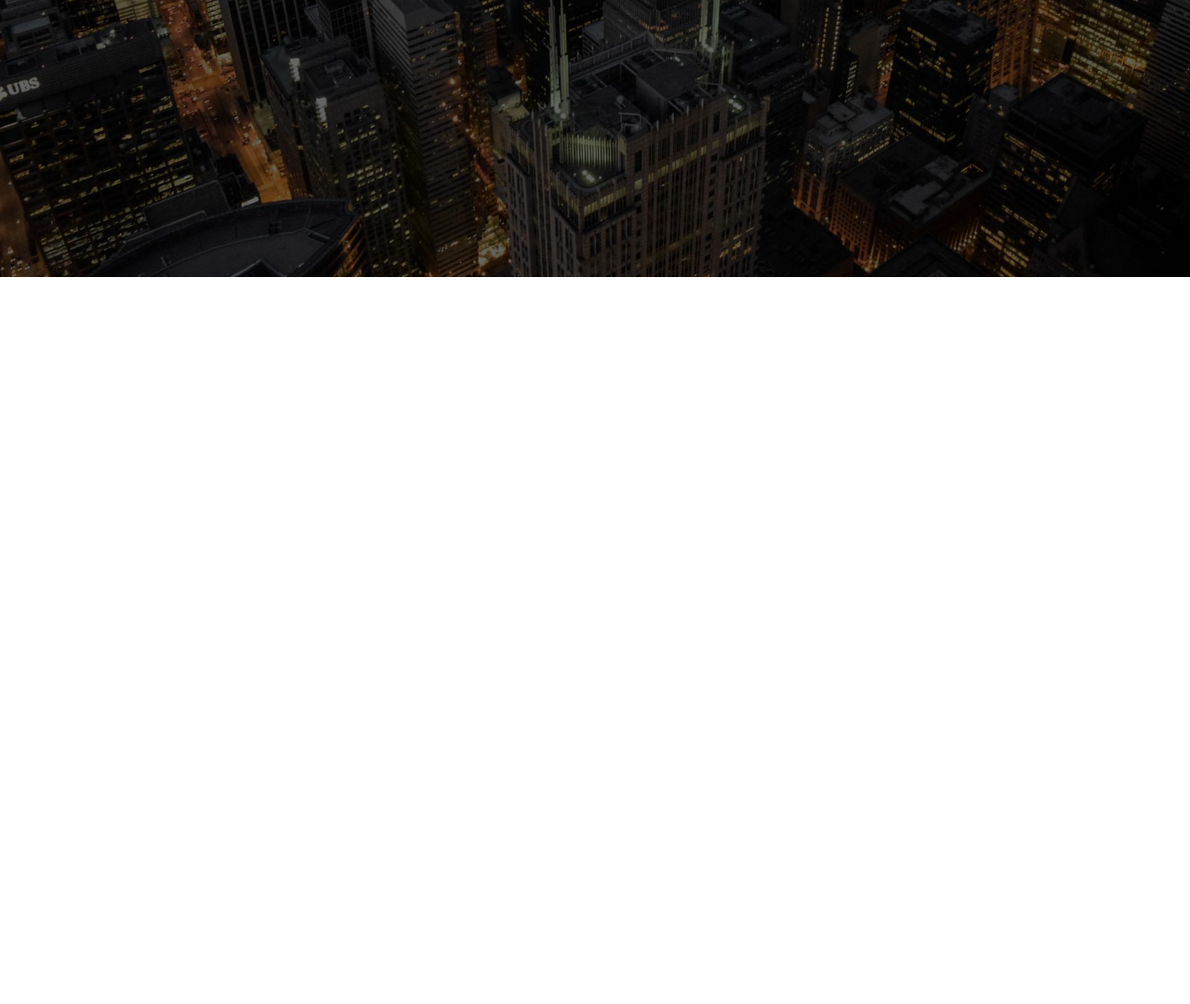
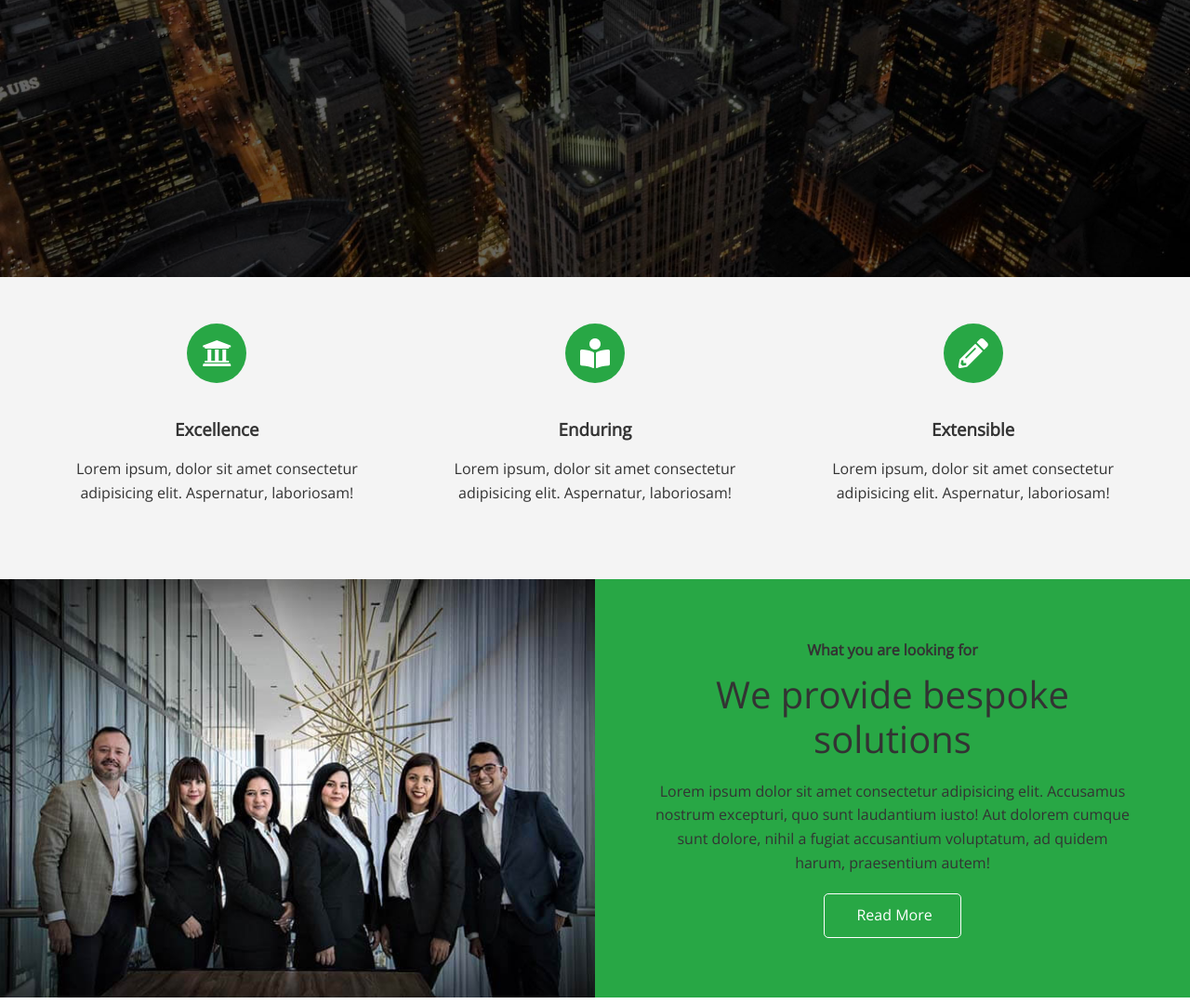
Before and after one commit to VigilV11/ConsultingCompDemoWebsite, a plain HTML site: page index.html in a window 1280 px wide. Shown: the part 502-1582 px from the top of the page at 93% size. Before the commit the page ends 800 px from the top, so only its background shows below. Drawn offline with nearby package versions, Linux system fonts and the light colour scheme.

Commit message:
feat: add icons and solutions section

```diff
--- a/css/style.css
+++ b/css/style.css
@@ -1,4 +1,10 @@
 @import url('https://fonts.googleapis.com/css2?family=Open+Sans:wght@300;400&display=swap');
+
+:root {
+  /* --color-primary--bg: #f01809; */
+  --color-primary--bg: #28a745;
+  --color-secondary--bg: #0284d0;
+}
 
 * {
   box-sizing: border-box;
@@ -48,7 +54,7 @@ img {
   position: fixed;
   top: 0px;
   padding: 0 30px;
-  opacity: 0.9;
+  opacity: 0.8;
 }
 
 .navbar a {
@@ -60,7 +66,7 @@ img {
 }
 
 .navbar a:hover {
-  border-bottom: #f01809 2px solid;
+  border-bottom: var(--color-primary--bg) 2px solid;
 }
 
 .navbar ul {
@@ -118,3 +124,22 @@ img {
 .hero * {
   z-index: 10;
 }
+
+/* Icons */
+
+.icons {
+  padding: 30px;
+}
+
+.icons h3 {
+  font-weight: bold;
+  margin-bottom: 15px;
+}
+
+.icons i {
+  background-color: var(--color-primary--bg);
+  color: #fff;
+  padding: 1rem;
+  border-radius: 50%;
+  margin-bottom: 15px;
+}
--- a/css/utilities.css
+++ b/css/utilities.css
@@ -1,7 +1,7 @@
 /* Text colors */
 .text-primary {
   /* color: #28a745; */
-  color: #f01809;
+  color: var(--color-primary--bg);
 }
 
 .text-secondary {
@@ -13,7 +13,7 @@
   display: inline-block;
   padding: 10px 30px;
   color: #fff;
-  background-color: #f01809;
+  background-color: var(--color-primary--bg);
   border: none;
   border-radius: 5px;
 }
@@ -22,15 +22,88 @@
   opacity: 0.9;
 }
 
-.btn-secondary {
-  background-color: #0284d0;
+.btn-primary,
+.bg-primary {
+  background-color: var(--color-primary--bg);
 }
 
-.btn-dark {
+.btn-secondary,
+.bg-secondary {
+  background-color: var(--color-secondary--bg);
+}
+
+.btn-dark,
+.bg-dark {
   background-color: #333;
 }
 
-.btn-light {
+.btn-light,
+.bg-light {
   background-color: #f4f4f4;
   color: #333;
 }
+
+.btn-outline {
+  background: transparent;
+  border: 1px solid #fff;
+}
+
+/* Flex items */
+.flex-items {
+  display: flex;
+  text-align: center;
+  justify-content: center;
+  align-items: center;
+  height: 100%;
+}
+
+.flex-items div {
+  padding: 20px;
+}
+
+/* Flex columns */
+.flex-columns .row {
+  display: flex;
+  flex-wrap: wrap;
+  width: 100%;
+}
+
+.flex-columns .column {
+  display: flex;
+  flex-direction: column;
+  flex-basis: 100%;
+  flex: 1;
+}
+
+.flex-columns .column .column-1,
+.flex-columns .column .column-2 {
+  height: 100%;
+}
+
+.flex-columns img {
+  width: 100%;
+  height: 100%;
+  object-fit: cover;
+}
+
+.flex-columns .column-2 {
+  display: flex;
+  flex-direction: column;
+  justify-content: center;
+  align-items: center;
+  padding: 10%;
+  text-align: center;
+}
+
+.flex-columns h2 {
+  font-size: 40px;
+  font-weight: 100;
+}
+
+.flex-columns h4 {
+  margin-bottom: 10px;
+}
+
+.flex-columns p {
+  margin: 20px 0;
+}
--- a/index.html
+++ b/index.html
@@ -46,5 +46,72 @@
         >
       </div>
     </header>
+
+    <main>
+      <!-- About: Icons -->
+      <section id="about" class="icons bg-light">
+        <div class="flex-items">
+          <div>
+            <i class="fas fa-university fa-2x"></i>
+            <div>
+              <h3>Excellence</h3>
+              <p>
+                Lorem ipsum, dolor sit amet consectetur adipisicing elit.
+                Aspernatur, laboriosam!
+              </p>
+            </div>
+          </div>
+
+          <div>
+            <i class="fas fa-book-reader fa-2x"></i>
+            <div>
+              <h3>Enduring</h3>
+              <p>
+                Lorem ipsum, dolor sit amet consectetur adipisicing elit.
+                Aspernatur, laboriosam!
+              </p>
+            </div>
+          </div>
+
+          <div>
+            <i class="fas fa-pencil-alt fa-2x"></i>
+            <div>
+              <h3>Extensible</h3>
+              <p>
+                Lorem ipsum, dolor sit amet consectetur adipisicing elit.
+                Aspernatur, laboriosam!
+              </p>
+            </div>
+          </div>
+        </div>
+      </section>
+
+      <!-- About: Solutions -->
+      <section class="solutions flex-columns">
+        <div class="row">
+          <div class="column">
+            <div class="column-1">
+              <img src="./imgs/home/people.jpg" alt="" />
+            </div>
+          </div>
+          <div class="column">
+            <div class="column-2 bg-primary">
+              <h4>What you are looking for</h4>
+              <h2>We provide bespoke solutions</h2>
+              <p>
+                Lorem ipsum dolor sit amet consectetur adipisicing elit.
+                Accusamus nostrum excepturi, quo sunt laudantium iusto! Aut
+                dolorem cumque sunt dolore, nihil a fugiat accusantium
+                voluptatum, ad quidem harum, praesentium autem!
+              </p>
+              <a href="" class="btn btn-outline">
+                <i class="fas fa-chevron"></i>
+                Read More
+              </a>
+            </div>
+          </div>
+        </div>
+      </section>
+    </main>
   </body>
 </html>
```
